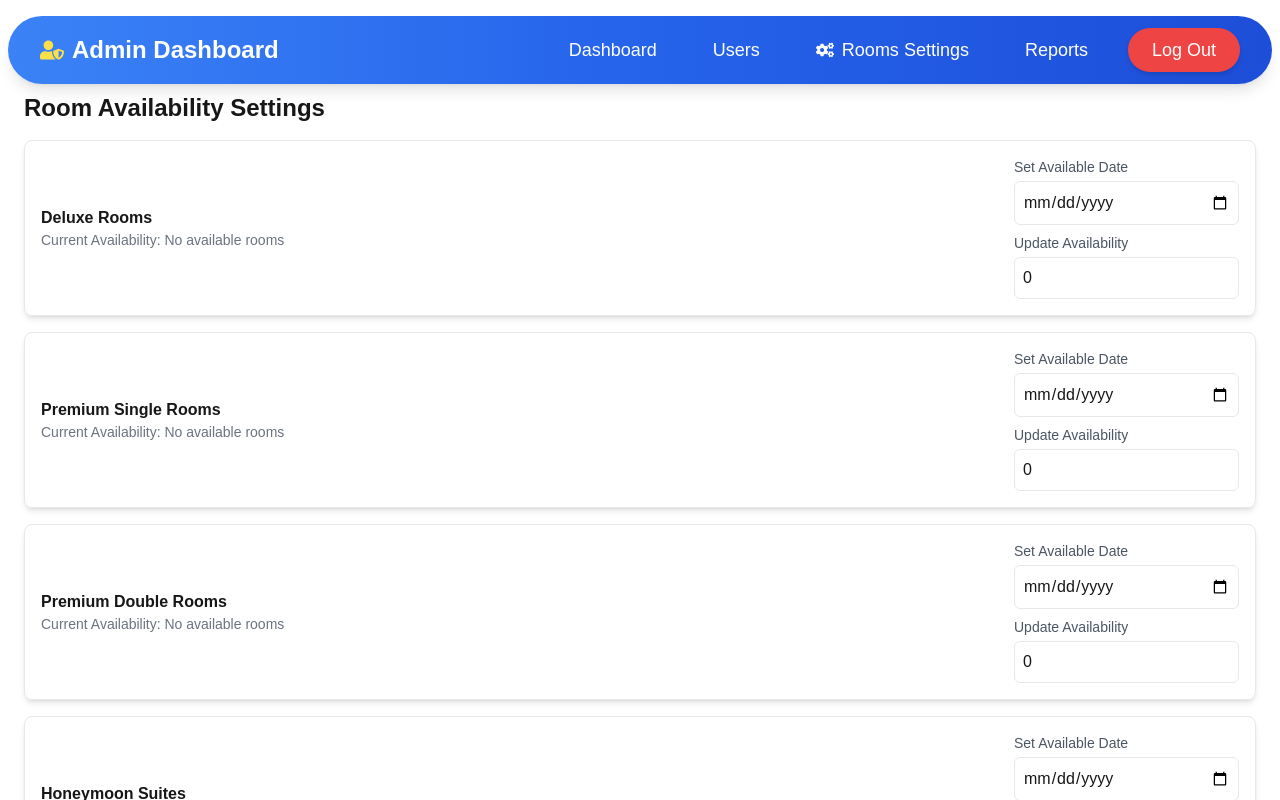
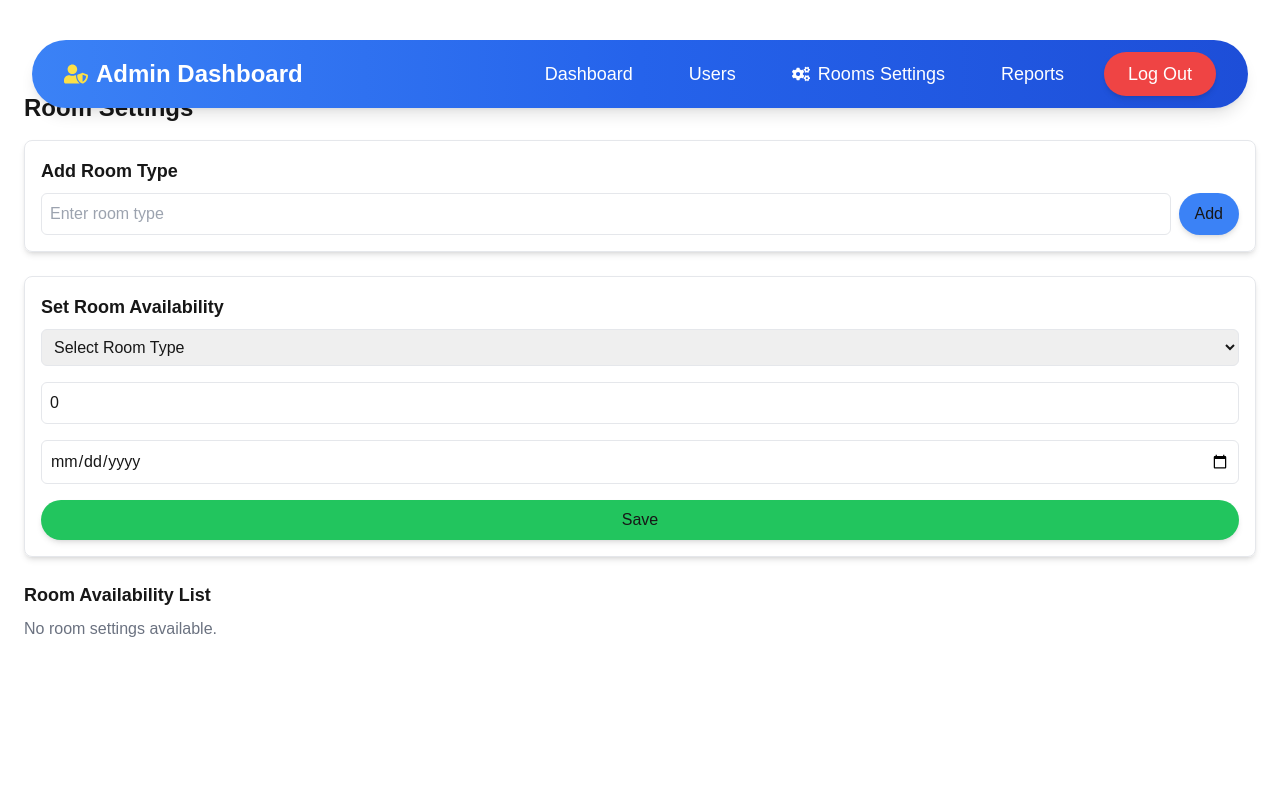
Before and after one commit to Fahim-ahmed-ifty/hotelreservation, a Next.js app: page /admin/adminroomsettings in a window 1280 px wide. Built offline with nearby package versions, Linux system fonts and the light colour scheme.

Commit message:
✅`create new admin room settings page

```diff
--- a/app/admin/adminroomsettings/page.tsx
+++ b/app/admin/adminroomsettings/page.tsx
@@ -1,130 +1,193 @@
-'use client';
+"use client";
 
-import AdminNavbar from '@/app/components/AdminNavbar';
-import Button from '@/app/components/Button';
-import React, { useState } from 'react';
+import AdminNavbar from "@/app/components/AdminNavbar";
+import Button from "@/app/components/Button";
+import React, { useState, useEffect } from "react";
 
 const RoomSettingsPage = () => {
-	const [roomSettings, setRoomSettings] = useState([
-		{
-			roomType: 'Deluxe Rooms',
-			available: 0,
-			date: ''
-		},
-		{
-			roomType: 'Premium Single Rooms',
-			available: 0,
-			date: ''
-		},
-		{
-			roomType: 'Premium Double Rooms',
-			available: 0,
-			date: ''
-		},
-		{
-			roomType: 'Honeymoon Suites',
-			available: 0,
-			date: ''
-		},
-		{
-			roomType: 'Premium Honeymoon Suites',
-			available: 0,
-			date: ''
-		},
-		{
-			roomType: 'Single Rooms',
-			available: 0,
-			date: ''
-		},
-		{
-			roomType: 'Double Rooms',
-			available: 0,
-			date: ''
-		},
-		{
-			roomType: 'Small Single Rooms',
-			available: 0,
-			date: ''
+  const [roomTypes, setRoomTypes] = useState<string[]>([]);
+  const [newRoomType, setNewRoomType] = useState("");
+  const [roomSettings, setRoomSettings] = useState<
+    { roomType: string; availability: { date: string; available: number }[] }[]
+  >([]);
+  const [selectedRoom, setSelectedRoom] = useState("");
+  const [availability, setAvailability] = useState(0);
+  const [date, setDate] = useState("");
+
+  useEffect(() => {
+    const savedRooms = JSON.parse(localStorage.getItem("roomTypes") || "[]");
+    const savedSettings = JSON.parse(
+      localStorage.getItem("roomSettings") || "[]"
+    );
+    setRoomTypes(savedRooms);
+    setRoomSettings(savedSettings);
+  }, []);
+
+  useEffect(() => {
+    localStorage.setItem("roomTypes", JSON.stringify(roomTypes));
+  }, [roomTypes]);
+
+  useEffect(() => {
+    localStorage.setItem("roomSettings", JSON.stringify(roomSettings));
+  }, [roomSettings]);
+
+  const handleAddRoomType = () => {
+    if (newRoomType && !roomTypes.includes(newRoomType)) {
+      setRoomTypes([...roomTypes, newRoomType]);
+      setNewRoomType("");
     }
-	]);
+  };
 
-	const handleAvailabilityChange = (index: number, value: string) => {
+  const handleSaveAvailability = () => {
+    if (selectedRoom && date) {
       const updatedSettings = [...roomSettings];
-		const newValue = Number(value);
+      const roomIndex = updatedSettings.findIndex(
+        (room) => room.roomType === selectedRoom
+      );
+      const today = new Date().toISOString().split("T")[0];
 
-		// If the user types "0", set it to 0 (representing no available rooms)
-		updatedSettings[index].available = newValue;
+      if (roomIndex !== -1) {
+        const dateIndex = updatedSettings[roomIndex].availability.findIndex(
+          (entry) => entry.date === date
+        );
+
+        if (dateIndex !== -1) {
+          updatedSettings[roomIndex].availability[dateIndex].available =
+            availability;
+        } else {
+          updatedSettings[roomIndex].availability.push({
+            date,
+            available: availability,
+          });
+        }
+      } else {
+        updatedSettings.push({
+          roomType: selectedRoom,
+          availability: [{ date, available: availability }],
+        });
+      }
+
+      setRoomSettings(updatedSettings);
+      setAvailability(0);
+      setDate("");
+      setSelectedRoom("");
+    }
+  };
+
+  const handleDeleteAvailability = (roomType: string, date: string) => {
+    const updatedSettings = roomSettings.map((room) => {
+      if (room.roomType === roomType) {
+        return {
+          ...room,
+          availability: room.availability.filter(
+            (entry) => entry.date !== date
+          ),
+        };
+      }
+      return room;
+    });
 
     setRoomSettings(updatedSettings);
   };
 
-	const handleDateChange = (index: number, value: string) => {
-		const updatedSettings = [...roomSettings];
-		updatedSettings[index].date = value;
-		setRoomSettings(updatedSettings);
-	};
+  return (
+    <div className="w-screen h-screen overflow-y-auto p-6">
+      <AdminNavbar />
+      <div className="text-2xl font-bold mb-4">Room Settings</div>
 
-	const handleSave = () => {
-		console.log('Saving room settings:', roomSettings);
-		alert('Room settings saved successfully!');
-	};
-
-	return (
-		<div className='w-screen h-screen overflow-y-auto scrollbar'>
-			<AdminNavbar />
-			<div className='p-6'>
-				<div className='text-2xl font-bold mb-4'>
-					Room Availability Settings
-				</div>
-				<div className='space-y-4'>
-					{roomSettings.map((room, index) => (
-						<div
-							key={index}
-							className='flex justify-between items-center border p-4 rounded-lg shadow-md'
-						>
-							<div className='flex flex-col'>
-								<div className='font-semibold'>{room.roomType}</div>
-								<div className='text-sm text-gray-500'>
-									Current Availability:{' '}
-									{room.available === 0
-										? 'No available rooms'
-										: `${room.available} rooms available`}
-								</div>
-							</div>
-							<div className='flex flex-col'>
-								<label className='text-sm text-gray-600'>
-									Set Available Date
-								</label>
+      <div className="mb-6 p-4 border rounded-lg shadow-md">
+        <h2 className="text-lg font-semibold mb-2">Add Room Type</h2>
+        <div className="flex gap-2">
           <input
-									type='date'
-									value={room.date}
-									onChange={e =>
-										handleDateChange(index, e.target.value)
-									}
-									className='p-2 border rounded-md mt-1'
+            type="text"
+            value={newRoomType}
+            onChange={(e) => setNewRoomType(e.target.value)}
+            className="p-2 border rounded-md w-full"
+            placeholder="Enter room type"
           />
-								<label className='text-sm text-gray-600 mt-2'>
-									Update Availability
-								</label>
-								<input
-									type='number'
-									value={room.available}
-									onChange={e =>
-										handleAvailabilityChange(index, e.target.value)
-									}
-									className='p-2 border rounded-md mt-1'
-									min={0}
+          <Button
+            text="Add"
+            onClick={handleAddRoomType}
+            bgColor="bg-blue-500"
           />
         </div>
       </div>
+
+      <div className="p-4 border rounded-lg shadow-md">
+        <h2 className="text-lg font-semibold mb-2">Set Room Availability</h2>
+        <div className="flex flex-col gap-4">
+          <select
+            value={selectedRoom}
+            onChange={(e) => setSelectedRoom(e.target.value)}
+            className="p-2 border rounded-md"
+          >
+            <option value="">Select Room Type</option>
+            {roomTypes.map((room, index) => (
+              <option key={index} value={room}>
+                {room}
+              </option>
+            ))}
+          </select>
+
+          <input
+            type="number"
+            value={availability}
+            onChange={(e) => setAvailability(Number(e.target.value))}
+            className="p-2 border rounded-md"
+            placeholder="Enter available rooms"
+            min={0}
+          />
+
+          <input
+            type="date"
+            value={date}
+            onChange={(e) => setDate(e.target.value)}
+            className="p-2 border rounded-md"
+          />
+
+          <Button
+            text="Save"
+            onClick={handleSaveAvailability}
+            bgColor="bg-green-500"
+          />
+        </div>
+      </div>
+
+      <div className="mt-6">
+        <h2 className="text-lg font-semibold mb-2">Room Availability List</h2>
+        <div className="space-y-2">
+          {roomSettings.length > 0 ? (
+            roomSettings.map((room, index) => (
+              <div key={index} className="p-4 border rounded-md shadow-md">
+                <div className="font-semibold">{room.roomType}</div>
+                {room.availability
+                  .filter(
+                    (entry) =>
+                      entry.date >= new Date().toISOString().split("T")[0]
+                  )
+                  .map((entry, idx) => (
+                    <div
+                      key={idx}
+                      className="flex justify-between items-center text-gray-500"
+                    >
+                      <div>
+                        Date: {entry.date}, Available: {entry.available} rooms
+                      </div>
+                      <Button
+                        text="Delete"
+                        onClick={() =>
+                          handleDeleteAvailability(room.roomType, entry.date)
+                        }
+                        bgColor="bg-red-500"
+                        className="ml-4"
+                      />
+                    </div>
                   ))}
               </div>
-				<div className='mt-6 flex justify-center'>
-					<Button
-						text='Save Settings'
-						onClick={handleSave}
-						bgColor='bg-green-500'
-					/>
+            ))
+          ) : (
+            <p className="text-gray-500">No room settings available.</p>
+          )}
         </div>
       </div>
     </div>
```
Lines whose indentation alone changed are shown as unchanged.
